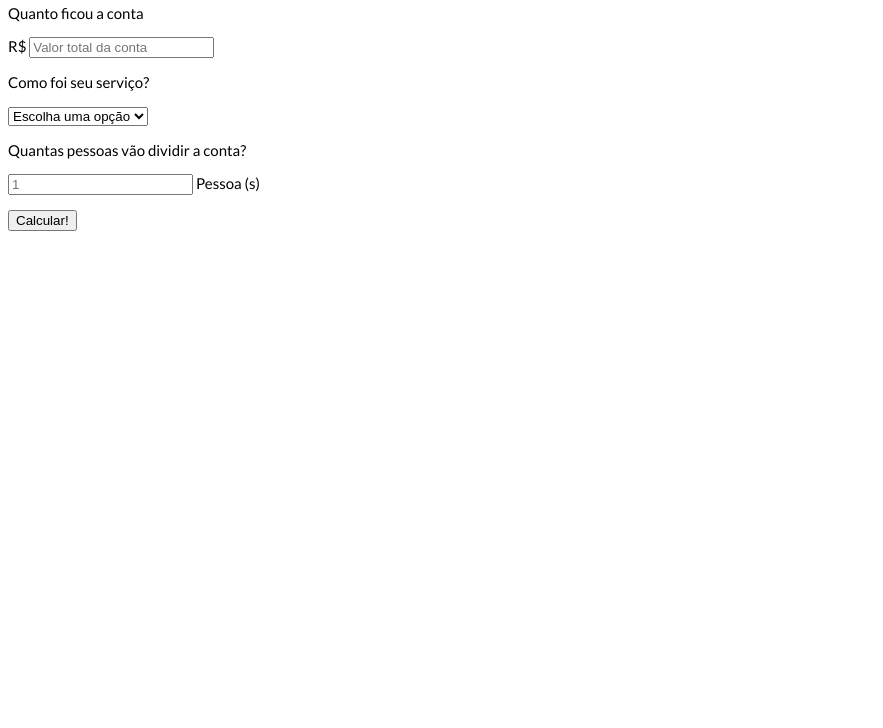
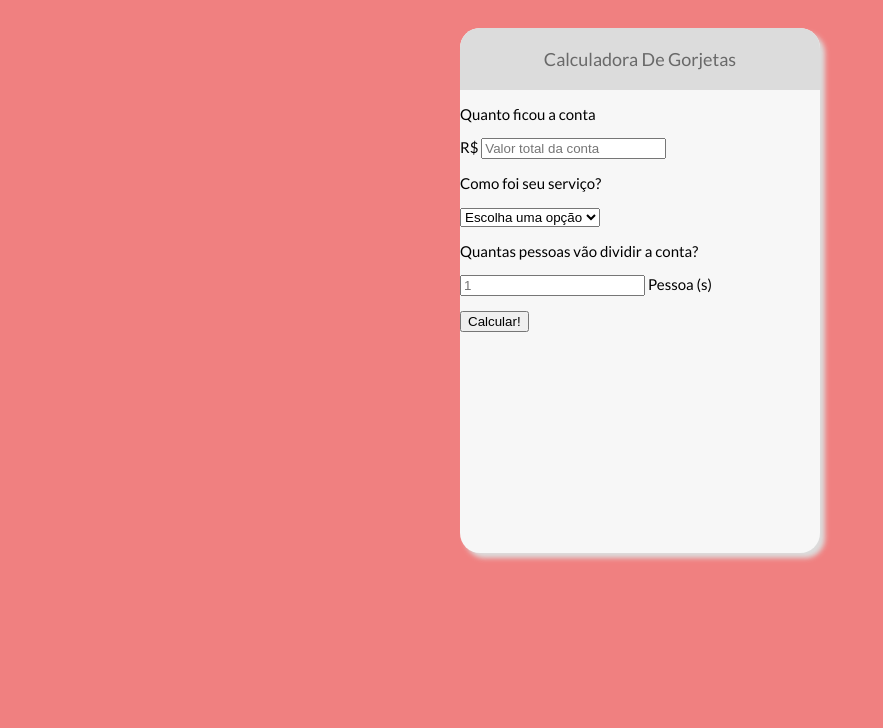
Before and after one commit to danilojduarte/ProjetoPraticoOneBitCode, a plain HTML site: page index.html in a window 1280 px wide. Shown: the part 72-800 px from the top of the page, without its empty margins (0-883 px from the left). Drawn offline with Linux system fonts and the light colour scheme.

Commit message:
Estilizando proojeto

```diff
--- a/index.html
+++ b/index.html
@@ -17,8 +17,11 @@
 </head>
 
 <body>
+    <div class="container">
+
+
         <div>
-        <h1>Calculadora de Gorjetas</h1>
+            <h1 class="title">Calculadora de Gorjetas</h1>
         </div>
         <div>
             <form>
@@ -52,6 +55,7 @@
                 <button type="submit">Calcular!</button>
             </form>
         </div>
+    </div>
 
 </body>
 
--- a/styles.css
+++ b/styles.css
@@ -5,7 +5,28 @@
 }
 
 body {
-    background-color: var(--cor-primary);
+    background-color: var(--color-primary);
     font-size: 15px;
-    font-family: 'Lato', sans-serif;;
+    font-family: 'Lato', sans-serif;
 }
+
+.container {
+    height: 525px;
+    width: 360px;
+    margin: 100px auto;
+    background-color: #f7f7f7;
+    box-shadow: 5px 5px 5px var(--color-tertiary);
+    border-radius: 20px;
+}
+
+.title {
+    background-color: var(--color-tertiary);
+    color: var(--color-secundary);
+    padding: 20px;
+    text-transform: capitalize;
+    font-size: 18px;
+    font-weight: normal;
+    border-top-left-radius: 20px;
+    border-top-right-radius: 20px;
+    text-align: center;
+}
```
Lines whose indentation alone changed are shown as unchanged.
